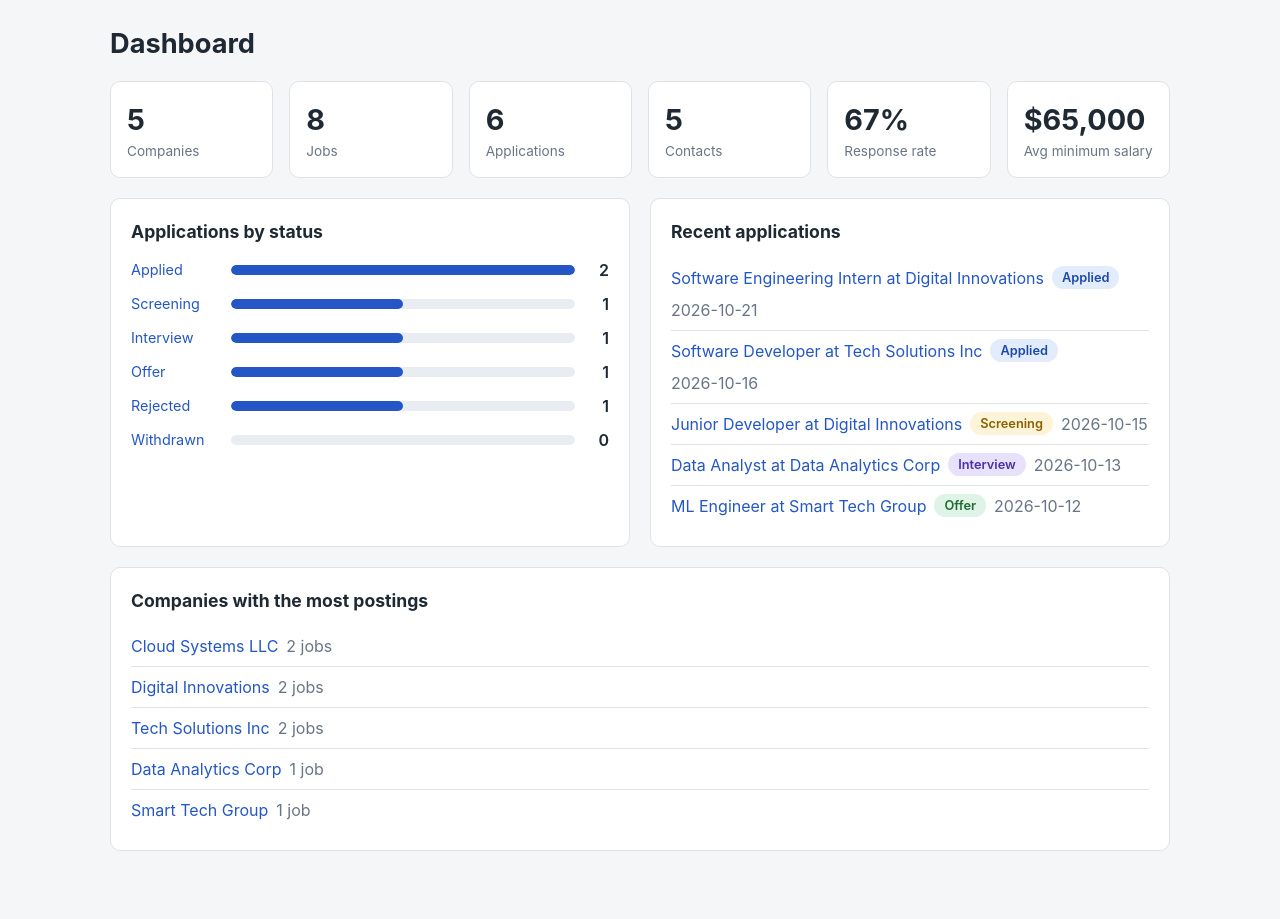
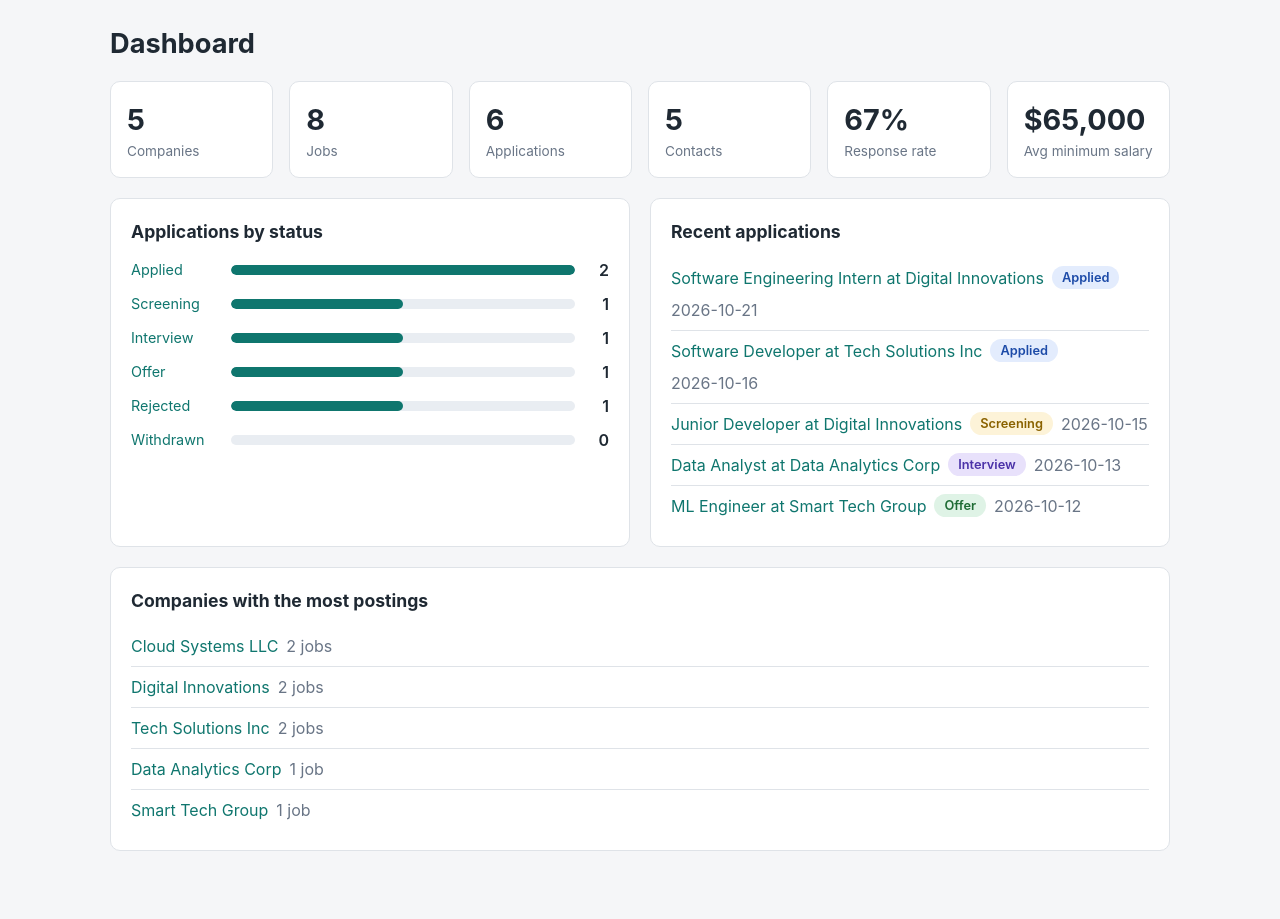
Before and after one commit to Zachm7567/COP-4751-Job-Tracker-Course-Project, a Flask app: page / in a window 1280 px wide. Shown: the part 56-975 px from the top of the page. Run offline with Flask 3, Linux system fonts and the light colour scheme; data comes from the database, SQL or seed files in the repository.

Commit message:
Change color theme

```diff
--- a/static/style.css
+++ b/static/style.css
@@ -4,8 +4,8 @@
     --text: #1f2933;
     --muted: #697586;
     --border: #dfe3e8;
-    --primary: #2457c5;
-    --primary-dark: #1a409a;
+    --primary: #0f766e;
+    --primary-dark: #0b5750;
     --danger: #c0392b;
     --success-bg: #e6f4ea;
     --success-text: #1e6b34;
```
